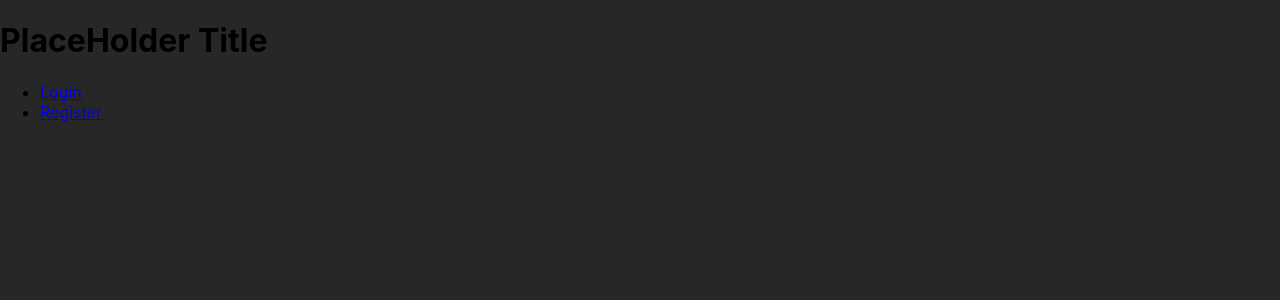
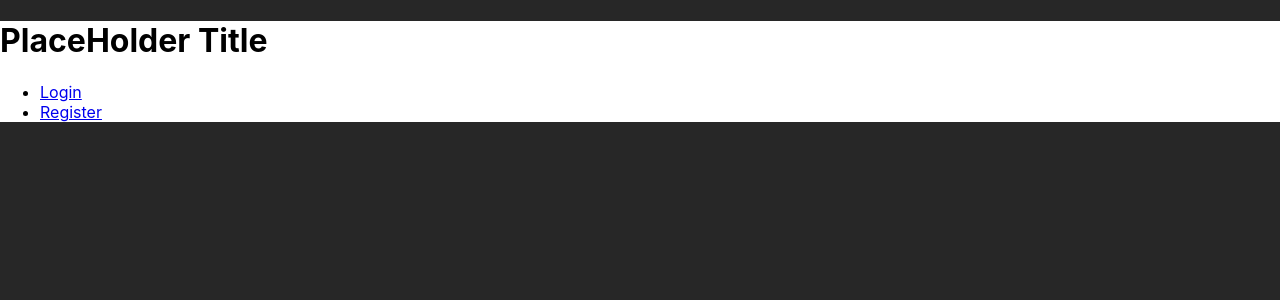
Before and after one commit to LymphCode/super-group, a React (Create React App) app in the folder client/: page / in a window 1280 px wide. Shown: the top 300 px of the page. Built offline with nearby package versions, Linux system fonts and the light colour scheme.

Commit message:
progress on registration

```diff
--- a/client/public/index.html
+++ b/client/public/index.html
@@ -29,6 +29,7 @@
   <body>
     <noscript>You need to enable JavaScript to run this app.</noscript>
     <div id="root"></div>
+    <div id="root2"></div>
     <!--
       This HTML file is a template.
       If you open it directly in the browser, you will see an empty page.
--- a/client/src/components/css/home.css
+++ b/client/src/components/css/home.css
@@ -1,3 +1,5 @@
-body {
+html,
+body,
+#root {
   background-color: white;
 }
--- a/client/src/components/css/reactThree.css
+++ b/client/src/components/css/reactThree.css
@@ -4,7 +4,7 @@
 
 html,
 body,
-#root {
+#root2 {
     width: 100vw;
     height: 100vh;
     margin: 0;
--- a/client/src/pages/Home.js
+++ b/client/src/pages/Home.js
@@ -1,5 +1,6 @@
 import React from 'react'
 import { Link } from 'react-router-dom'
+import "../components/css/home.css"
 
 function Home() {
   const renderHome = (
--- a/client/src/pages/reactThree.js
+++ b/client/src/pages/reactThree.js
@@ -4,7 +4,7 @@ import { OrbitControls, Stars } from "@react-three/drei";
 import "../components/css/reactThree.css";
 
 function World() {
-    createRoot(document.getElementById('root')).render(
+    createRoot(document.getElementById('root2')).render(
         <Canvas>
             <OrbitControls />
             <Stars />
--- a/client/src/pages/register-form.js
+++ b/client/src/pages/register-form.js
@@ -32,11 +32,10 @@ function Register(props) {
   const handleSubmit = async (event) => {
     event.preventDefault();
     console.log('tokentest')
-    console.log( await addUser())
+    console.log(addUser())
 
     let user, token;
     // let mutation = addUser
-
     console.log('token11')
     const { data } = await addUser();
     console.log('token222')
```
